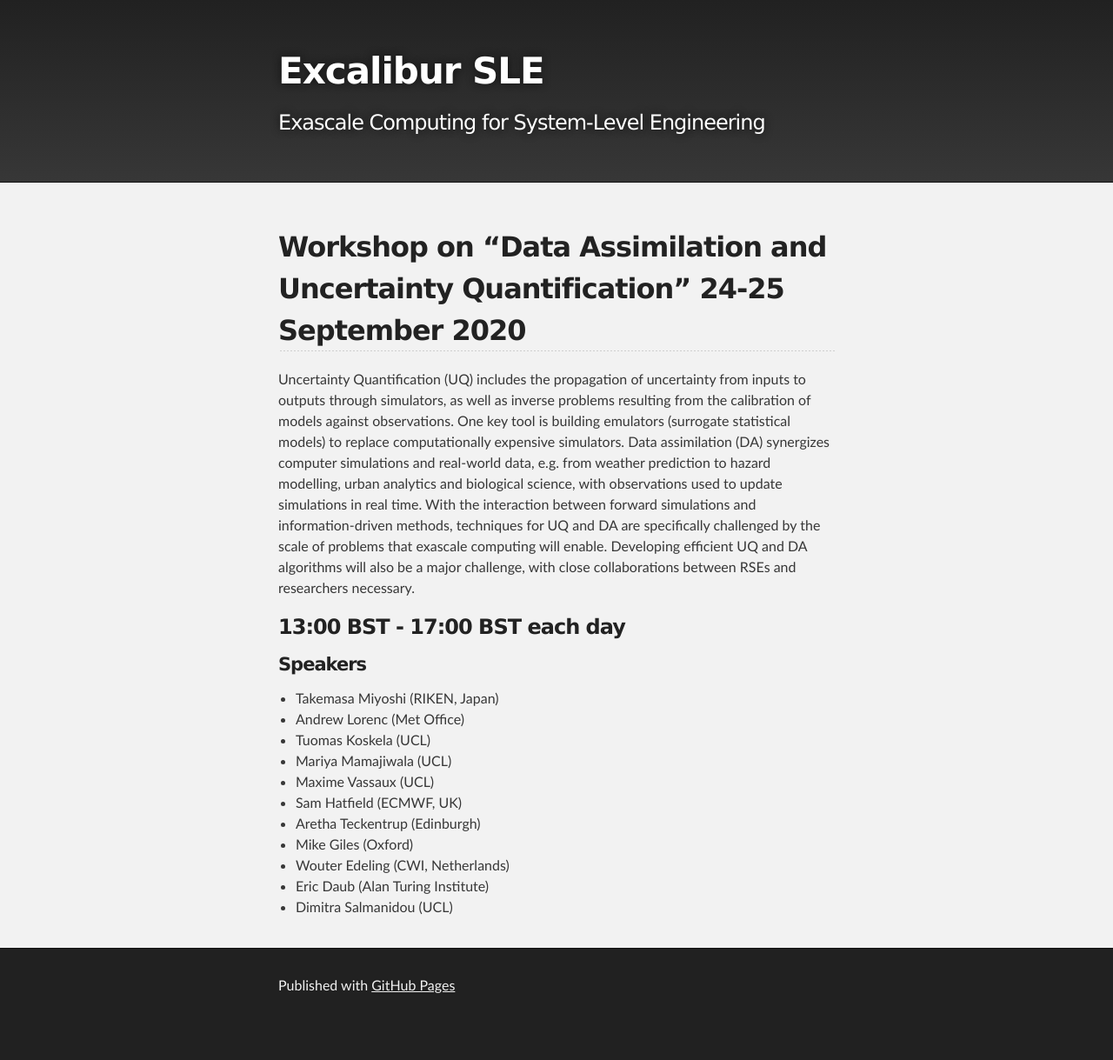
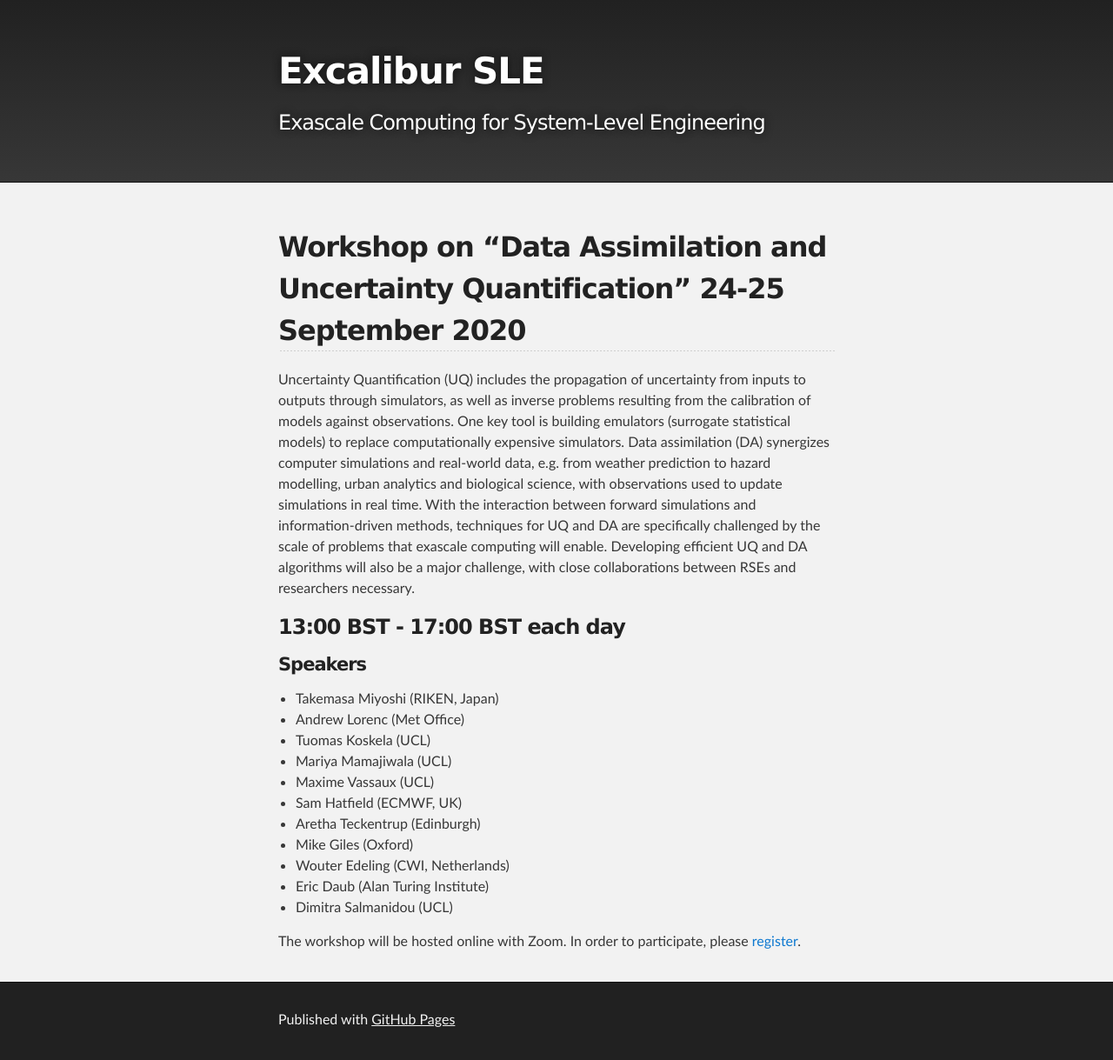
Before and after one commit to Excalibur-SLE/Excalibur-SLE.github.io, a Jekyll site: the page built from workshop2.md, in a window 1280 px wide. Shown: the whole page at 87% size. Built offline with Jekyll 4.4.1, drawn with Linux system fonts in a browser that asks for light colours; our own code applies the rules of GitHub Pages for plain Markdown files; before the commit the page ends 1180 px from its top, so only the background shows below that.

Commit message:
Add registration link

```diff
--- a/workshop2.md
+++ b/workshop2.md
@@ -34,3 +34,5 @@
 - Wouter Edeling (CWI, Netherlands)
 - Eric Daub (Alan Turing Institute)
 - Dimitra Salmanidou (UCL)
+
+The workshop will be hosted online with Zoom. In order to participate, please [register](https://www.eventbrite.co.uk/e/workshop-on-exascale-uncertainty-quantification-and-data-assimilation-tickets-117832627561).
```
